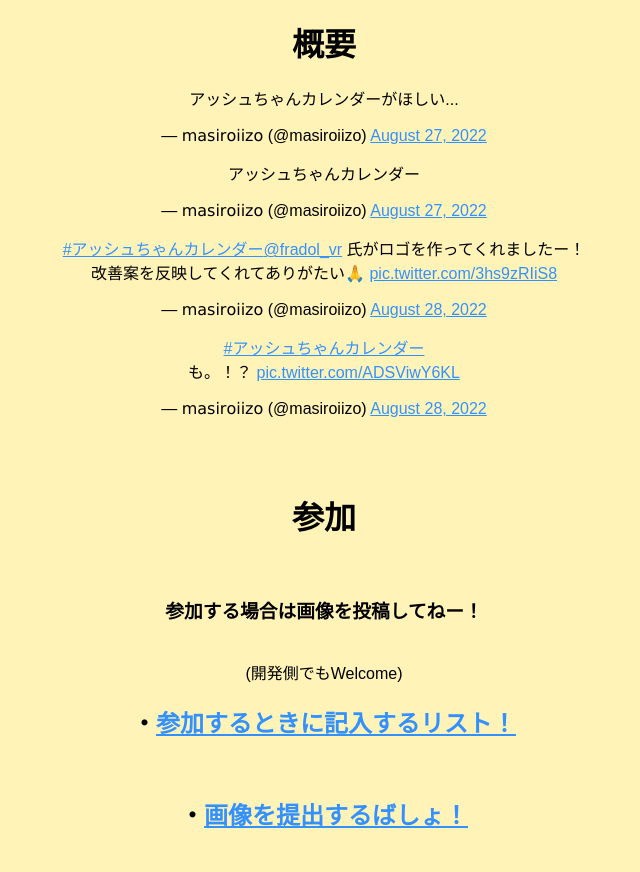
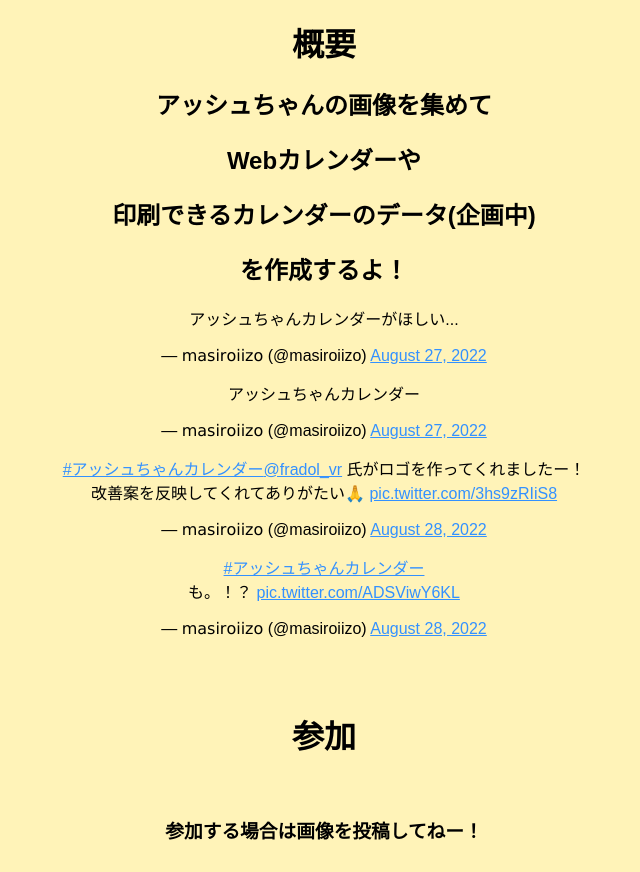
Before and after one commit to ash-chan-calendar/Comming-Soon-Site, a plain HTML site: page index.html in a window 1280 px wide. Shown: the part 1331-2203 px from the top of the page, without its empty margins (316-956 px from the left). Drawn offline with Linux system fonts and the light colour scheme.

Commit message:
Add Abst

```diff
--- a/index.html
+++ b/index.html
@@ -124,6 +124,13 @@
       </div>
       <div class="abstract">
         <h1>概要</h1>
+
+        <h2>アッシュちゃんの画像を集めて</h2>
+        <h2>Webカレンダーや</h2>
+        <h2>印刷できるカレンダーのデータ(企画中)</h2>
+        <h2>を作成するよ！</h2>
+
+
         <blockquote class="twitter-tweet" data-theme="dark"><p lang="ja" dir="ltr">アッシュちゃんカレンダーがほしい...</p>&mdash; 𝗆𝖺𝗌𝗂𝗋𝗈𝗂𝗂𝗓𝗈 (@masiroiizo) <a href="https://twitter.com/masiroiizo/status/1563365124622393344?ref_src=twsrc%5Etfw">August 27, 2022</a></blockquote> <script async src="https://platform.twitter.com/widgets.js" charset="utf-8"></script>
 
         <blockquote class="twitter-tweet" data-theme="dark"><p lang="ja" dir="ltr">アッシュちゃんカレンダー</p>&mdash; 𝗆𝖺𝗌𝗂𝗋𝗈𝗂𝗂𝗓𝗈 (@masiroiizo) <a href="https://twitter.com/masiroiizo/status/1563367391719215105?ref_src=twsrc%5Etfw">August 27, 2022</a></blockquote>
@@ -145,6 +152,7 @@
         🚧<a href="https://masirof.github.io/ASH_PJ/" >View Calendar</a>🚧
         工事中！入るなー！
         (別プロジェクトに飛びます)
+        <img src="https://drive.google.com/u/0/open?usp=forms_web&id=1WPtg6ru2wZ7UY4uOxeHo0HVC-Stmy5T0" alt="">
       </div>
     </div>
     <div class="join_parent">
```
